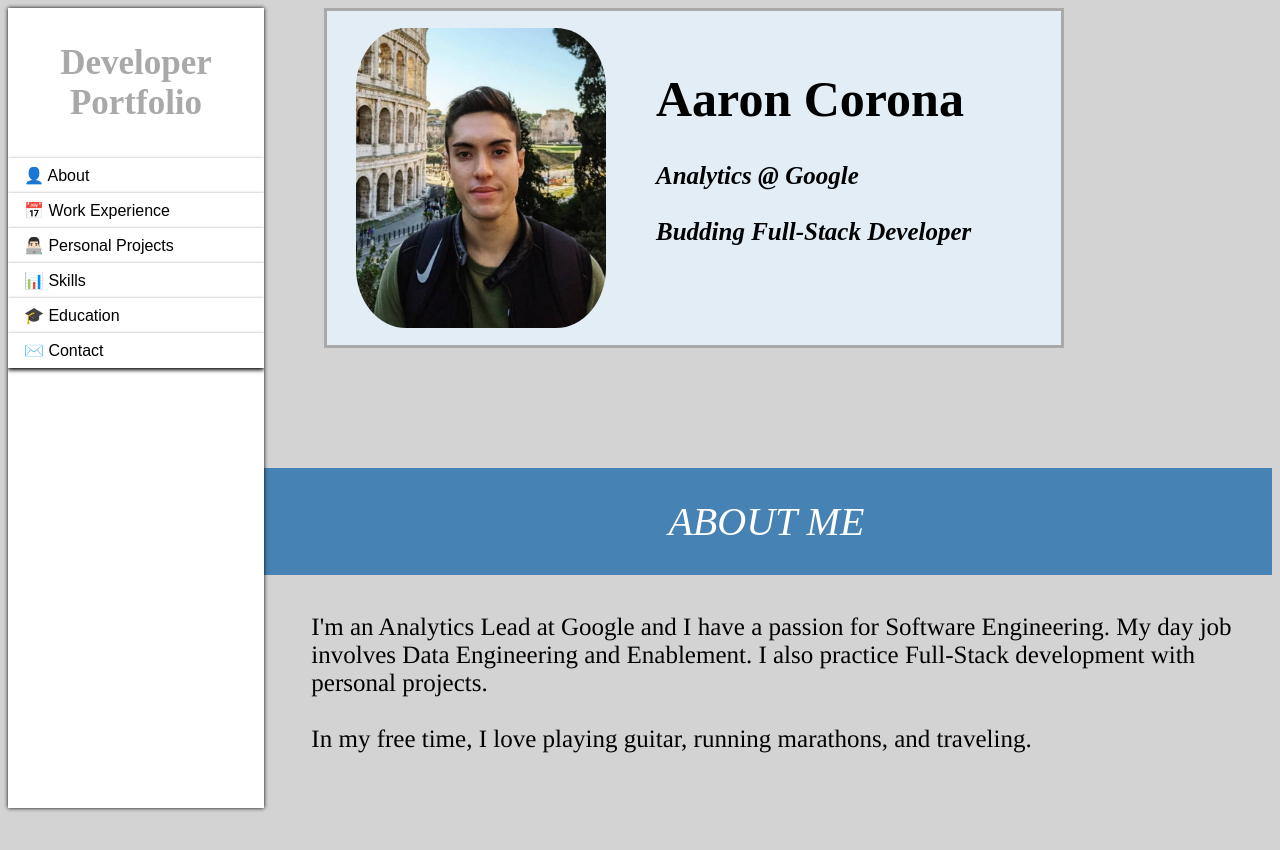
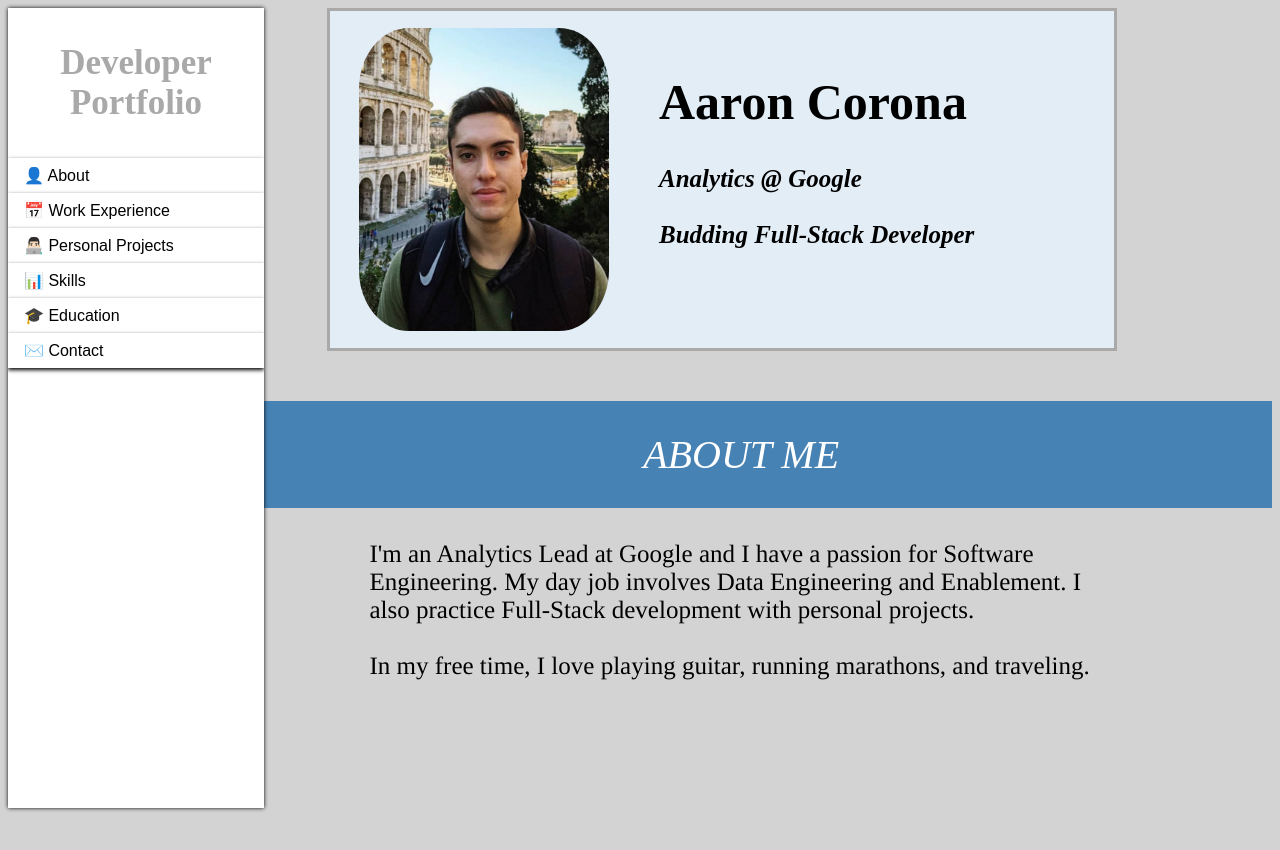
Before and after one commit to aaroncorona/aaroncorona-website, an Angular app: page / in a window 1280 px wide. Shown: the top 850 px of the page. Before the commit the page ends 800 px from the top, so only its background shows below. Built offline with nearby package versions, Linux system fonts and the light colour scheme.

Commit message:
Adding more max widths for better formatting

```diff
--- a/src/app/about/about.component.css
+++ b/src/app/about/about.component.css
@@ -1,8 +1,13 @@
-/* Avoid overlap with the navbar. Otherwise, fill the page by default*/
-*{
-  margin-top:0%;
-  margin-right:0%;
-  margin-left: 23%;
+
+/* Page container */
+.page-container {
+  display: flex;
+  flex-direction: column;
+  margin-left:16%;
+  margin-right: 0%;
+  margin-top: 0%;
+  margin-bottom: 20%;
+  /*border: 3px solid red;*/
 }
 
 /* Top Image flexbox container */
@@ -11,12 +16,13 @@
   float: left;
   flex-direction: row;
   border: 3px solid darkgrey;
-  margin-left:25%;
-  height: 20%;
-  width: 67%;
+  margin-left: 11%;
   padding: 17px;
   background-color: #E3EDF6;
-  max-width: 700px;
+  min-width: 500px;
+  max-width: 750px;
+  max-height: 320px;
+  /*border: 3px solid red;*/
 }
 
 .top-container img {
@@ -25,7 +31,7 @@
   margin-bottom:0%;
   margin-left: 12px;
   width: 250px;
-  height: 300px;
+  height: 303px;
   border-radius: 20%;
   /*border: 3px solid red;*/
 }
@@ -62,15 +68,10 @@
   padding-left: 20px;
 }
 
-.top-container:after {
-  margin-bottom: 20%;
-}
-
 /* Horizontal bar to head section */
 .about-bar {
-  margin-top:35%;
-  margin-left:20%;
-  max-width: 100%;
+  margin-top:3%;
+  margin-left:0%;
   margin-bottom: 3%;
   padding: 30px;
   font-size: 40px;
@@ -85,10 +86,11 @@
 
 /*About me paragraph*/
 .about-me-p {
-  margin-left:24%;
-  margin-right:3%;
+  margin-left:15%;
+  margin-right:5%;
   margin-top:0%;
   max-width: 96%;
+  max-width: 750px;
   font-size: 25px;
   text-align: center;
   color: black;
--- a/src/app/about/about.component.html
+++ b/src/app/about/about.component.html
@@ -1,5 +1,5 @@
 
-
+<div class="page-container">
   <div class="top-container">
     <img src="assets/images/rome.png" />
     <div class="top-container-text">
@@ -29,3 +29,4 @@
       <br>
       In my free time, I love playing guitar, running marathons, and traveling.
   </div>
+</div>
--- a/src/app/education/education.component.css
+++ b/src/app/education/education.component.css
@@ -29,7 +29,8 @@
   margin-left: 30%;
   margin-right: 9%;
   margin-bottom: 5%;
-  max-width: 800px;
+  min-width: 550px;
+  max-width: 700px;
   /*border: 1psx solid black*/
 }
 
@@ -85,7 +86,7 @@
   height: 70px;
   display: flex;
   width: 90%;
-  margin-top: 2%;
+  margin-top: 3%;
   margin-left: 0%;
   margin-bottom: 2%;
   margin-right: 0%;
--- a/src/app/exp/exp.component.css
+++ b/src/app/exp/exp.component.css
@@ -8,7 +8,7 @@
 /* Horizontal bar to head the page */
 .section-bar {
   margin-top:0%;
-  margin-left:20%;
+  margin-left:18%;
   max-width: 100%;
   padding: 30px;
   font-size: 40px;
@@ -30,6 +30,8 @@
   margin-left: 26%;
   margin-right: 6%;
   margin-bottom: 5%;
+  min-width: 600px;
+  max-width: 900px;
   /*border: 1psx solid black*/
 }
 
@@ -94,7 +96,7 @@
   margin-top: 4%;
   width: 100%;
   height: 50%;
-  font-size: 28px;
+  font-size: 27px;
   font-weight: bold;
   font-family: Menlo;
   color: cadetblue;
--- a/src/app/exp/exp.component.html
+++ b/src/app/exp/exp.component.html
@@ -44,13 +44,13 @@
       </div>
     </div>
     <div class = "exp-card-bullet-container">
-      <h3>Application Development</h3>
+      <h3>Salesforce Developer</h3>
       <ul>
         <li> Bullet 1</li>
         <li> Bullet 2</li>
         <li> Bullet 3</li>
       </ul>
-      <h3>Data Conversion</h3>
+      <h3>Data Conversion Specialist</h3>
       <ul>
         <li> Bullet 1</li>
         <li> Bullet 2</li>
--- a/src/app/nav/nav.component.css
+++ b/src/app/nav/nav.component.css
@@ -6,6 +6,8 @@
   margin: 0;
   padding: 0;
   width: 20%;
+  min-width: 200px;
+  max-width: 280px;
   position: fixed;
   height: 100%;
   overflow: auto;
--- a/src/app/projects/projects.component.css
+++ b/src/app/projects/projects.component.css
@@ -8,8 +8,7 @@
 /* Horizontal bar to head the page */
 .section-bar {
   margin-top:0%;
-  margin-left:20%;
-  max-width: 100%;
+  margin-left:18%;
   padding: 30px;
   font-size: 40px;
   background-color: steelblue;
@@ -32,6 +31,7 @@
   margin-right: 6%;
   margin-bottom: 5%;
   /*Prevent over horizontal exansion that stretches images*/
+  min-width: 700px;
   max-width: 800px;
   height: 950px;
   /*border: 1px solid black*/
--- a/src/app/skills/skills.component.css
+++ b/src/app/skills/skills.component.css
@@ -8,7 +8,7 @@
 /* Horizontal bar to head the page */
 .section-bar {
   margin-top:0%;
-  margin-left:20%;
+  margin-left:18%;
   max-width: 100%;
   padding: 30px;
   font-size: 40px;
@@ -29,6 +29,8 @@
   margin-left: 26%;
   margin-right: 6%;
   margin-bottom: 15%;
+  min-width: 650px;
+  max-width: 800px;
   /*border: 1px solid black*/
 }
 
```
Lines whose indentation alone changed are shown as unchanged.
